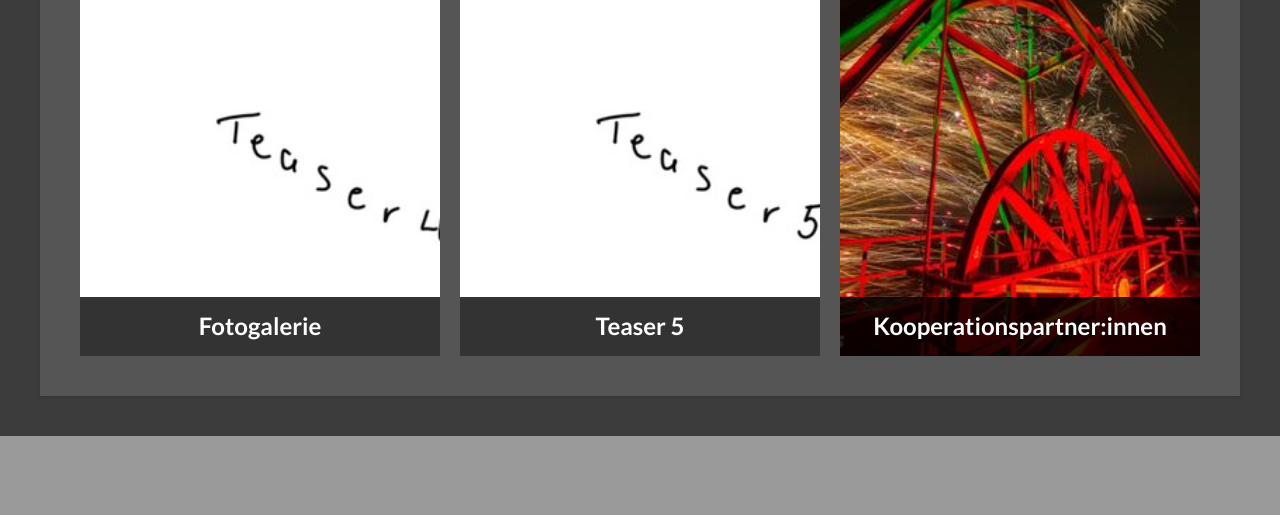
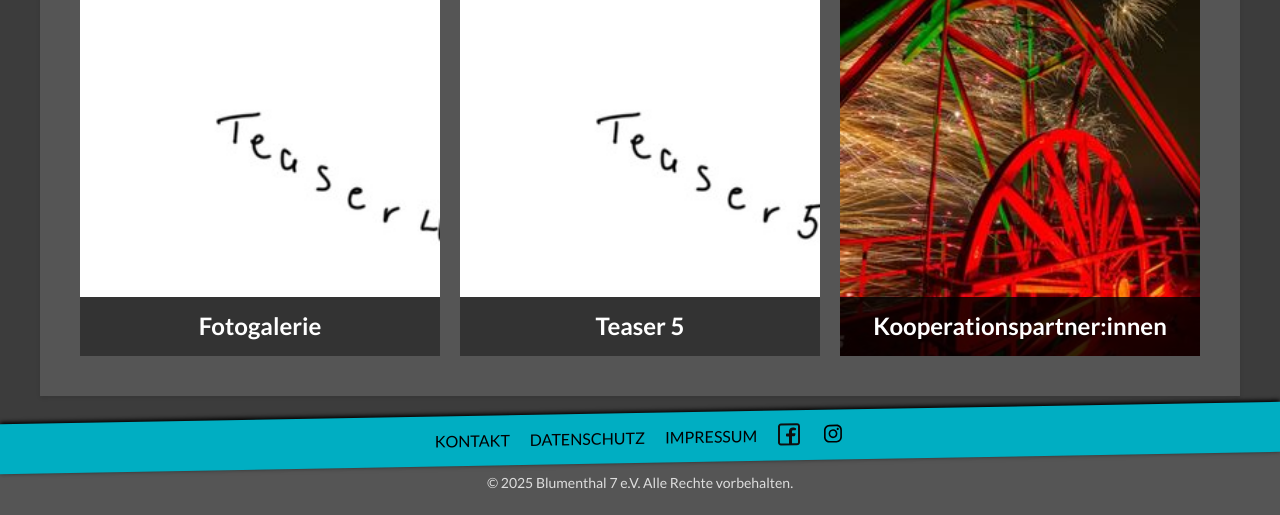
Before and after one commit to B7lab/B7-Website_Vanilla, a PHP site: page / in a window 1280 px wide. Shown: the part 947-1462 px from the top of the page. Before the commit the page ends 1383 px from the top, so only its background shows below. Run offline with PHP 8.4, Linux system fonts and the light colour scheme; some libraries are stand-ins or nearby versions.

Commit message:
Footer eingefügt.

```diff
--- a/public/css/styles.css
+++ b/public/css/styles.css
@@ -230,6 +230,12 @@ section {
     gap: 10px;
 }
 
+#footer-color-band {
+    margin-top: -5.3vh;
+    transform: skewY(-1deg);
+
+}
+
 #footer-links ul {
     list-style: none;
     padding: 0;
@@ -265,13 +271,8 @@ section {
 
 #footer-copyright {
     font-size: 0.875rem;
-    margin-top: 10px;
+    margin-top: 3vh;
     opacity: 0.8;
-    margin-top: 15px;
-}
-
-#footer-color-band {
-    transform: skewY(-1deg);
 }
 
 /* Text-block */
@@ -444,7 +445,7 @@ section {
     justify-content: center;
     align-items: center;
     color: var(--kohlenschwarz);
-    font-size: 1.8rem;
+    font-size: 1.5rem;
     text-transform: uppercase;
     font-weight: 900;
 }
@@ -461,7 +462,7 @@ section {
     justify-content: center;
     align-items: center;
     color: var(--kohlenschwarz);
-    font-size: 1.8rem;
+    font-size: 1.5rem;
     text-transform: uppercase;
     font-weight: 900;
 }
--- a/views/template/layout.php
+++ b/views/template/layout.php
@@ -42,7 +42,59 @@
     </header>
 
     <?php include $viewFile; ?>
+    <!-- <div class="color-band" id="footer-color-band" style="background-color: var(--technikblau);"></div>
+        <footer id="main-footer">
+            <div class="container">
+                <div id="footer-links">
+                    <ul>
+                        <li><a href="kontakt.php">Kontakt</a></li>
+                        <li><a href="datenschutz.php">Datenschutz</a></li>
+                        <li><a href="impressum.php">Impressum</a></li>
+                        <li>
+                            <a href="https://facebook.com" target="_blank">
+                                <img src="public/img/icon/facebook-icon_800x800.svg" alt="Facebook">
+                            </a>
+                        </li>
+                        <li>
+                            <a href="https://instagram.com" target="_blank">
+                                <img src="public/img/icon/instagram-icon_800x800.svg" alt="Instagram">
+                        </a>
+                        </li>
+                    </ul>
+                </div>
+                <div id="footer-copyright">
+                    <p>&copy; 2025 Blumenthal 7 e.V. Alle Rechte vorbehalten.</p>
+                </div>
+            </div>
+        </footer>
+    </div> -->
 
+    <footer id="main-footer">
+    <div class="color-band" id="footer-color-band" style="background-color: var(--technikblau);">
+        <div class="container">
+            <div id="footer-links">
+                <ul>
+                    <li><a href="kontakt.php">Kontakt</a></li>
+                    <li><a href="datenschutz.php">Datenschutz</a></li>
+                    <li><a href="impressum.php">Impressum</a></li>
+                    <li>
+                        <a href="https://facebook.com" target="_blank">
+                            <img src="public/img/icon/facebook-icon_800x800.svg" alt="Facebook">
+                        </a>
+                    </li>
+                    <li>
+                        <a href="https://instagram.com" target="_blank">
+                            <img src="public/img/icon/instagram-icon_800x800.svg" alt="Instagram">
+                        </a>
+                    </li>
+                </ul>
+            </div>
+        </div>
+    </div>
+    <div id="footer-copyright">
+                <p>&copy; 2025 Blumenthal 7 e.V. Alle Rechte vorbehalten.</p>
+            </div>
+</footer>
     <script>
     function toggleMenu() {
         const menu = document.getElementById('mainMenu');
```
Also changed, not shown: public/img/icon/facebook-icon_800x800.svg (renamed from public/img/logo/facebook-logo_800x800.svg), public/img/icon/instagram-icon_800x800.svg (renamed from public/img/logo/instagram-logo_800x800.svg).
